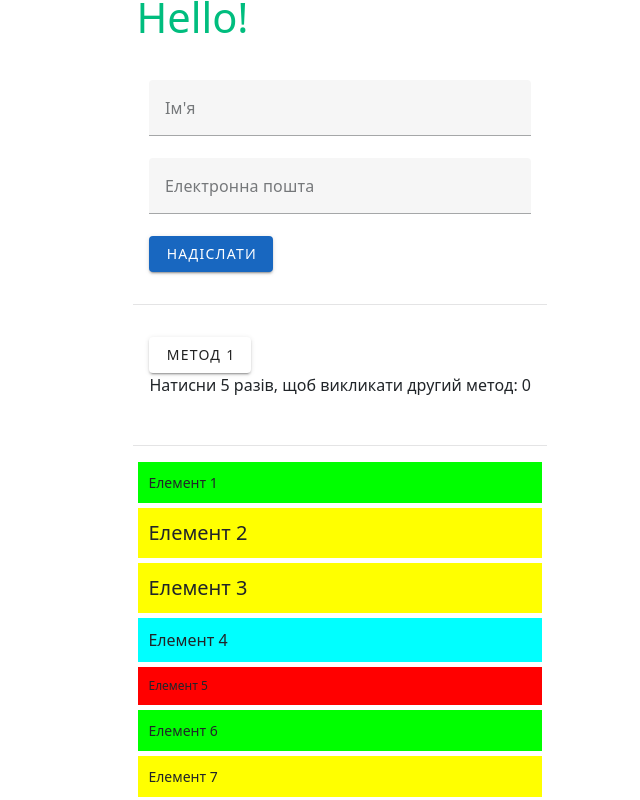
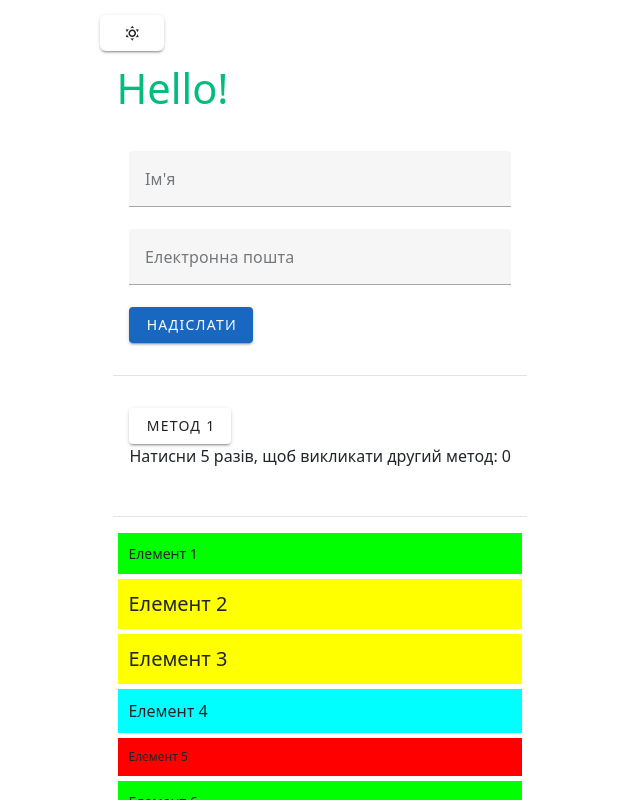
Before and after one commit to AkakiyBerula/VueLesson4, a Vue app: page / in a window 1280 px wide. Shown: the top 800 px of the page, without its empty margins (93-733 px from the left). Built offline with nearby package versions, Linux system fonts and the light colour scheme.

Commit message:
Темна та Світла Теми: Створіть переключатель тем, який динамічно змінює стилі всього додатку між темною та світлою темами.

```diff
--- a/package.json
+++ b/package.json
@@ -9,6 +9,7 @@
     "preview": "vite preview"
   },
   "dependencies": {
+    "@mdi/font": "^7.4.47",
     "axios": "^1.6.8",
     "bootstrap": "^5.3.0",
     "vue": "^3.4.15",
--- a/src/App.vue
+++ b/src/App.vue
@@ -1,5 +1,10 @@
 <template>
-  <div>
+  <div class="full-page-container" :class="{ 'dark-theme': isDarkTheme }">
+    <v-btn class="theme-toggle-btn" @click="toggleTheme">
+      <v-icon>{{ isDarkTheme ? 'mdi-weather-night' : 'mdi-weather-sunny' }}</v-icon>
+    </v-btn>
+
+    <div class="content">
       <HelloWorld msg="Hello!" />
       <FormEvent />
 
@@ -18,12 +23,11 @@
       <v-divider></v-divider>
 
       <TimeHistory />
-
+    </div>
   </div>
 </template>
 
 <script>
-
 import HelloWorld from './components/HelloWorld.vue';
 import TimeHistory from './components/TimeHistory.vue';
 import FormEvent from './components/FormEvent.vue';
@@ -40,27 +44,49 @@ export default {
     ClickHandler,
     GenerateItems,
     Animation
+  },
+  data() {
+    return {
+      isDarkTheme: false
+    };
+  },
+  methods: {
+    toggleTheme() {
+      this.isDarkTheme = !this.isDarkTheme;
+    }
   }
 }
 </script>
 
-
 <style scoped>
-header {
-  line-height: 1.5;
+.full-page-container {
+  width: 100%;
+  height: 100vh;
+  margin: 0;
+  padding: 0;
 }
 
-.logo {
-  display: block;
-  margin: 0 auto 2rem;
+.theme-toggle-btn {
+  width: 40px;
+  height: 40px;
+  margin-left: 1.5%;
+  margin-top: 15px;
+  border-radius: 6px;
+}
+
+.dark-theme {
+  background-color: #333;
+  color: #fff;
+}
+
+.content {
+  padding: 20px;
 }
 
 @media (min-width: 1024px) {
-
-  header .wrapper {
-    display: flex;
-    place-items: flex-start;
-    flex-wrap: wrap;
+  .content {
+    max-width: 960px;
+    margin: 0 auto;
   }
 }
 </style>
--- a/src/main.js
+++ b/src/main.js
@@ -11,6 +11,9 @@ import { createVuetify } from 'vuetify';
 import * as components from 'vuetify/components'
 import * as directives from 'vuetify/directives'
 
+import '@mdi/font/css/materialdesignicons.css'
+
+
 
 const vuetify = createVuetify({
     components,
```
Also changed, not shown: 1 other file (tests, documents, lock files or other folders). Lines whose indentation alone changed are shown as unchanged.
